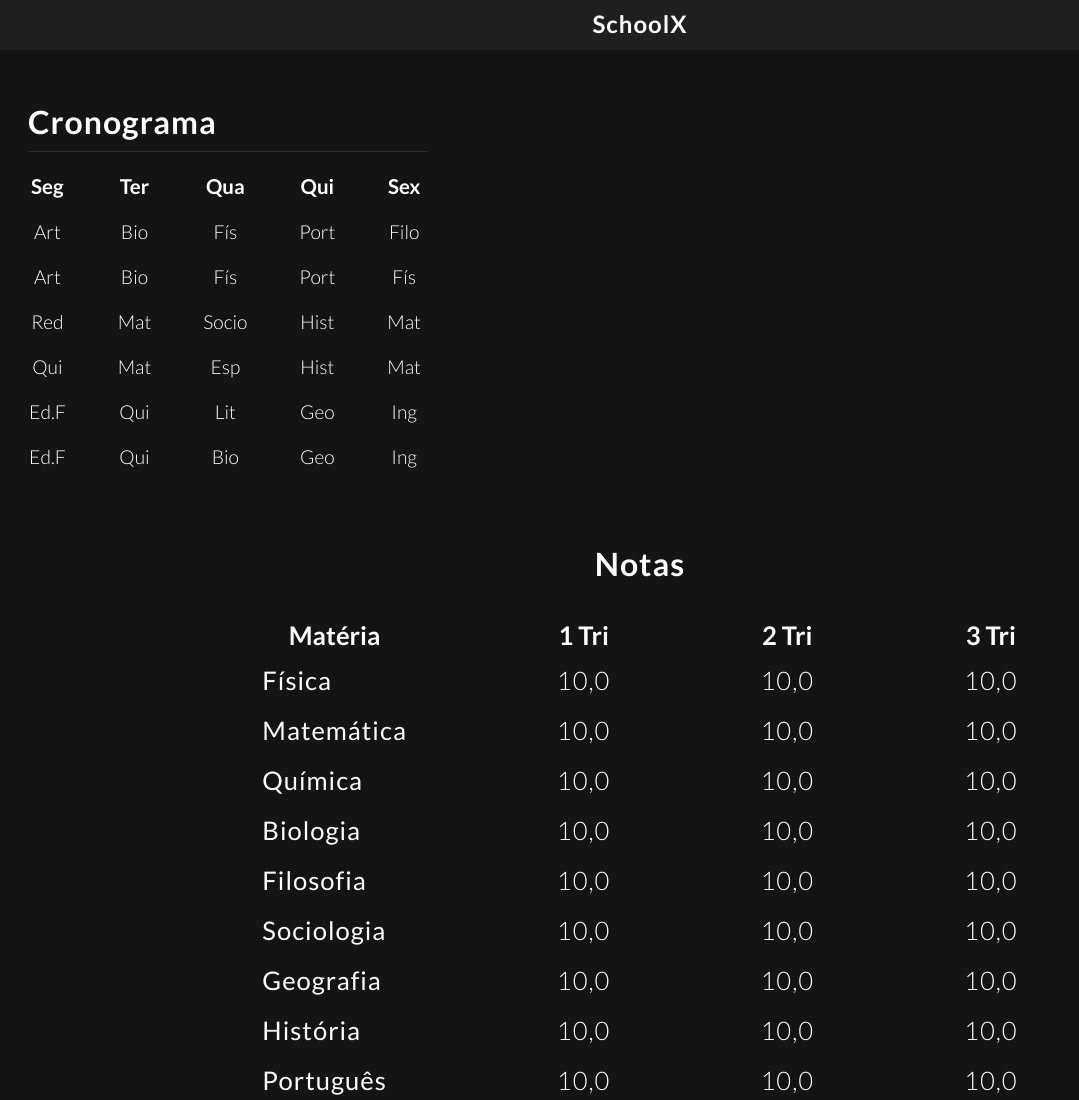
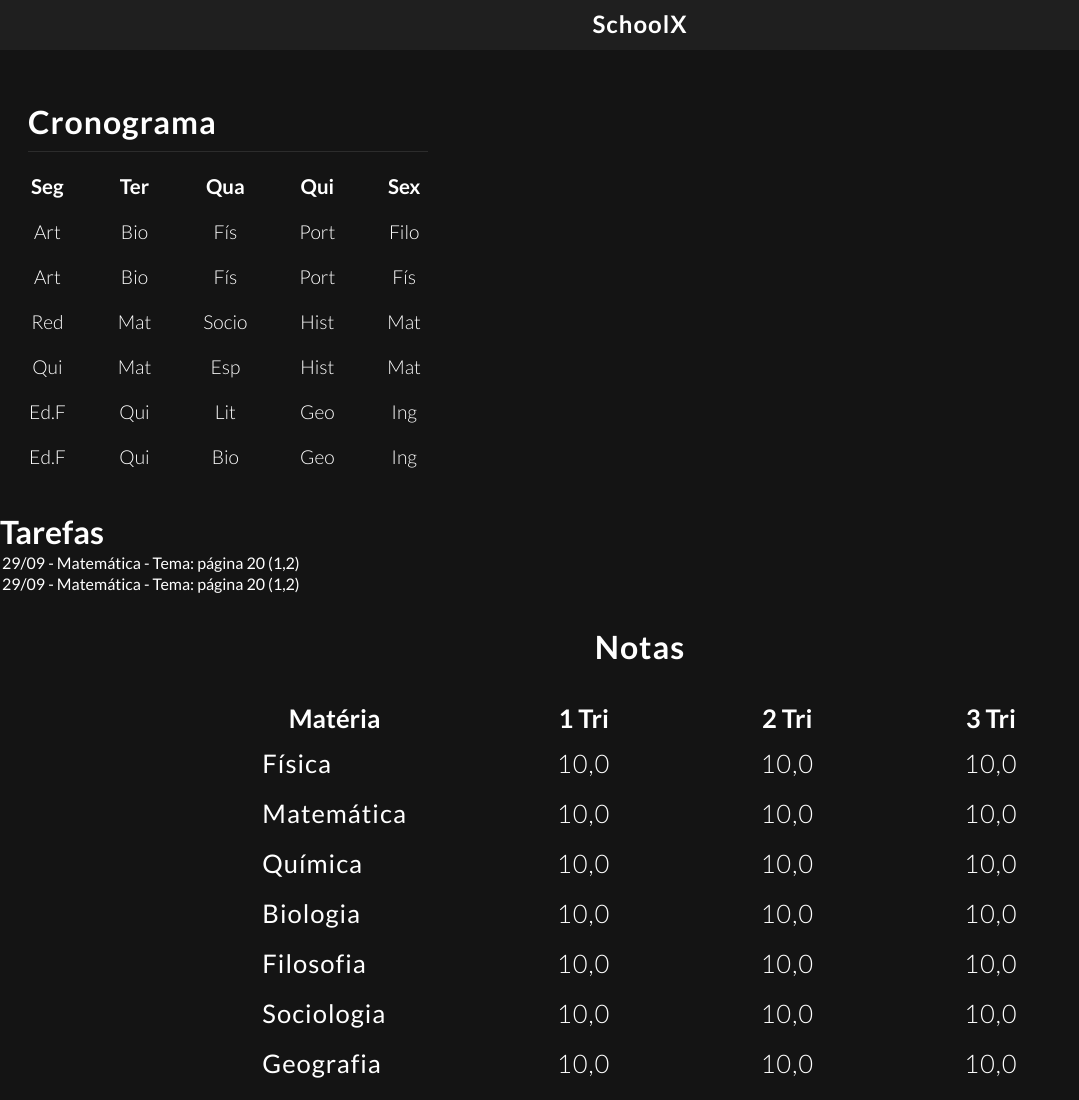
Before and after one commit to mauriciomutte/SchoolX, a website: page index.html in a window 1280 px wide. Shown: the top 1100 px of the page, without its empty margins (0-1079 px from the left). Drawn offline with Linux system fonts and the light colour scheme.

Commit message:
Add tasks in HTML

```diff
--- a/index.html
+++ b/index.html
@@ -40,6 +40,19 @@
       </tbody>
     </table>
   </section>
+  <section class="tasks">
+    <h2 class="tasks__title section-title">Tarefas</h2>
+    <table class="tasks__table">
+      <tbody class="tasks__tbody">
+        <tr class="tasks__tr">
+          <td class="tasks__td">29/09 - Matemática - Tema: página 20 (1,2)</th>
+        </tr>
+        <tr class="tasks__tr">
+          <td class="tasks__td">29/09 - Matemática - Tema: página 20 (1,2)</th>
+        </tr>
+      </tbody>
+    </table>
+  </section>
   <section class="grades">
     <h2 class="grades__title section-title">Notas</h2>
     <table class="grades__table">
```
